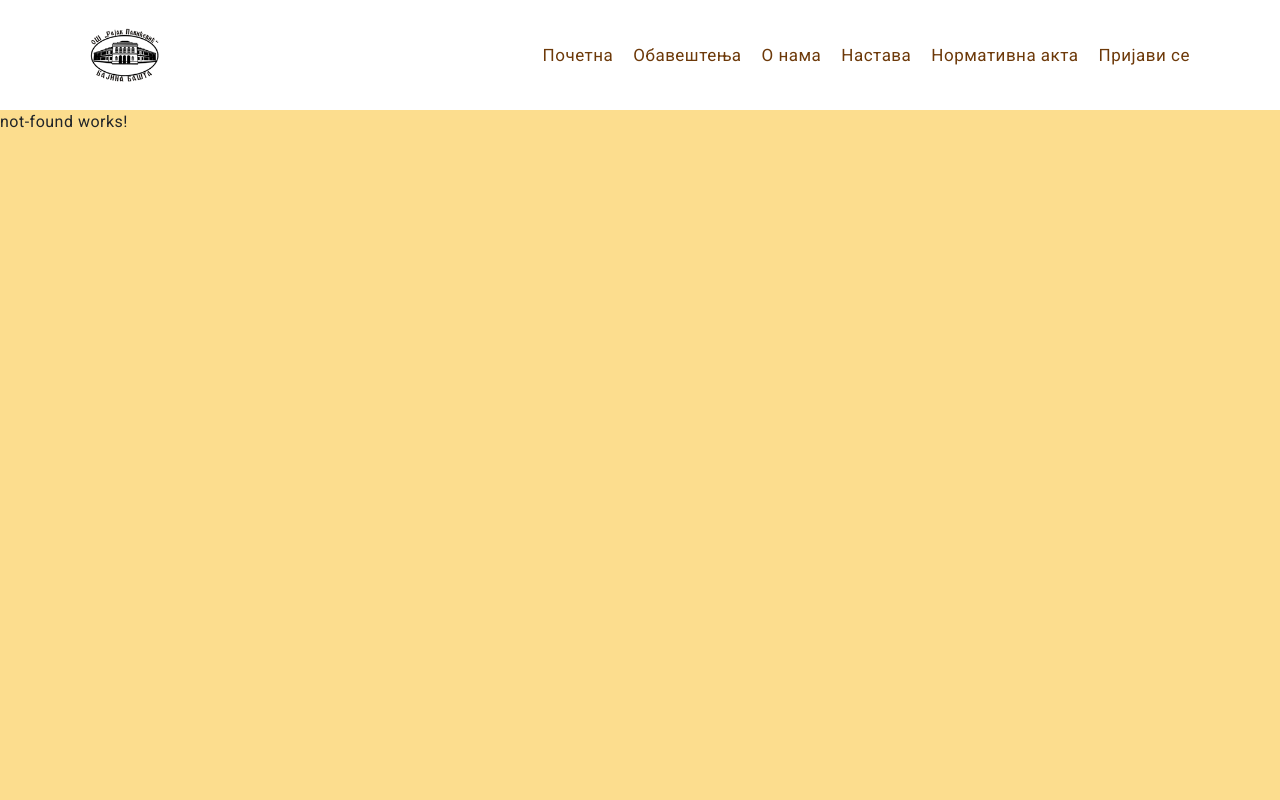
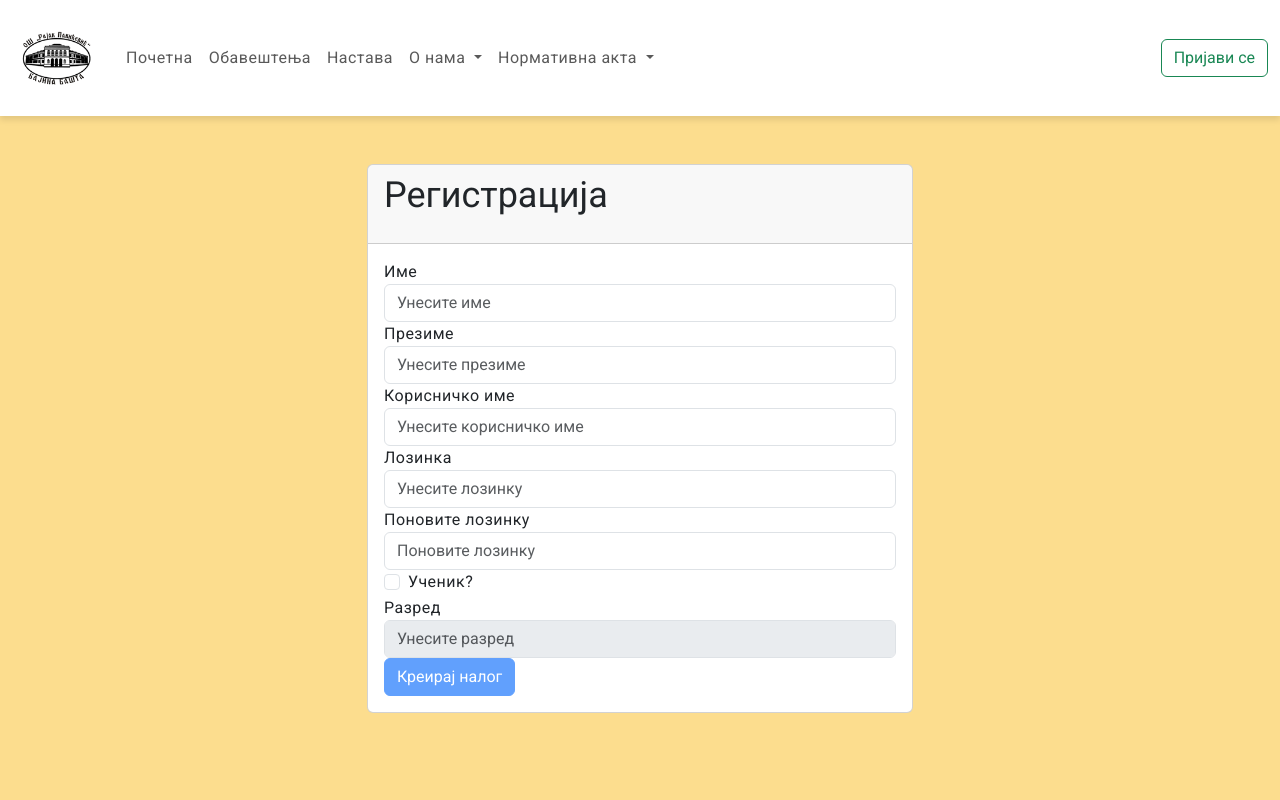
Before and after one commit to Lukakuncak/osrpavicevic-frontend, an Angular app: page /registruj-se in a window 1280 px wide. Shown: the top 800 px of the page. Built offline with nearby package versions, Linux system fonts and the light colour scheme.

Commit message:
navbar and sign up and register components

```diff
--- a/angular.json
+++ b/angular.json
@@ -32,7 +32,10 @@
               "node_modules/bootstrap/dist/css/bootstrap.min.css",
               "node_modules/bootstrap-icons/font/bootstrap-icons.min.css"
             ],
-            "scripts": [],
+            "scripts": [
+              "node_modules/@popperjs/core/dist/umd/popper-base.min.js",
+              "node_modules/bootstrap/dist/js/bootstrap.min.js"
+            ],
             "server": "src/main.server.ts",
             "prerender": true,
             "ssr": {
--- a/src/app/app.component.css
+++ b/src/app/app.component.css
@@ -8,6 +8,7 @@
     width: 100%;
     box-sizing: border-box;
     background-color: white;
+    box-shadow: 0 4px 6px rgba(0, 0, 0, 0.1);
     position: sticky;
     top: 0;
     z-index: 10;
--- a/src/app/header-component/header-component.component.css
+++ b/src/app/header-component/header-component.component.css
@@ -1,84 +1,4 @@
-.container{
-    padding: 10px;
-}
-
 .logo{
     height: 90px;
+    border-radius: 50%;
 }
-
-.logo:hover{
-    cursor: pointer;
-}
-
-.desktop-menu{
-    margin-top :30px;
-}
-
-.desktop-menu ul{
-    padding: 0;
-    margin: 0;
-}
-
-.desktop-menu ul a li {
-    list-style-type: none;
-    color: rgb(109, 57, 9);
-    display: inline-block;
-    font-size: 17px;
-    padding-left: 10px;
-    padding-top: 3px;
-    padding-bottom: 3px;
-    padding-right: 10px;
-}
-
-.desktop-menu ul a {
-    text-decoration: none;
-}
-
-.desktop-menu ul a li:hover {
-    background-color: rgb(252, 221, 142);
-    transition: 0.25s ease-in-out;
-}
-
-.menu-icon{
-    display: none;
-}
-
-@media  screen and (min-width:128px) and (max-width:1200px) {
-    .desktop-menu{
-        position: fixed;
-        transition: 0.2s ease-in-out;
-        right: -280px;
-        top: 80px;
-        background-color: white;
-        width: 280px;
-        height: 100%;
-    }
-
-    a{
-        text-decoration: none;
-    }
-
-    .desktop-menu ul a li{
-        display: block;
-        text-align: left;
-        margin: 0;
-        padding: 10px 0 10px 26px;
-        border-bottom:  1px solid rgb(109, 57, 9);
-    }
-
-    .menu-icon{
-        display: block;
-        color: rgb(109, 57, 9);
-        font-size: 40px;
-        padding: 10px;
-    }
-
-    .menu-icon:hover{
-        cursor: pointer;
-    }
-
-    .mobile-menu{
-        right: 0;
-        transition: 0.25s ease-in-out;
-    }
-}
--- a/src/app/header-component/header-component.component.html
+++ b/src/app/header-component/header-component.component.html
@@ -1,38 +1,46 @@
-<div class="container">
-  <div class="row">
-    <div class="col-md-3 col-sm-3 col-3">
-      <div class="logo-container">
-        <a routerLink="/pocetna">
-          <img src="logo.png" alt="logo skole" class="logo">
-        </a>
-      </div>
-    </div>
-    <div class="col-md-9 col-sm-9 col-9 text-end">
-      <div class="menu-icon" (click)="openMenu()">
-        <i class="{{menuIcon}}" style="color: rgb(109, 57, 9);"></i>
-      </div>
-      <div class="desktop-menu" [class.mobile-menu]="menuValue">
-        <ul>
-          <a routerLink="/pocetna" routerLinkActive="active" ariaCurrentWhenActive="page">
-            <li>Почетна</li>
+<nav class="navbar navbar-expand-lg bg-body-white">
+  <div class="container-fluid" >
+    <a class="navbar-brand" routerLink="/pocetna"><img src="logo.png" alt="logo skole" class="logo"></a>
+    <button class="navbar-toggler" type="button" data-bs-toggle="collapse" data-bs-target="#navbarSupportedContent" aria-controls="navbarSupportedContent" aria-expanded="false" aria-label="Toggle navigation">
+      <span class="navbar-toggler-icon"></span>
+    </button>
+    <div class="collapse navbar-collapse" id="navbarSupportedContent">
+      <ul class="navbar-nav me-auto mb-2 mb-lg-0">
+        <li class="nav-item">
+          <a class="nav-link" aria-current="page" routerLink="/pocetna" routerLinkActive="active" ariaCurrentWhenActive="page">Почетна</a>
+        </li>
+        <li class="nav-item">
+          <a class="nav-link" aria-current="page" routerLink="/obavestenja" routerLinkActive="active" ariaCurrentWhenActive="page">Обавештења</a>
+        </li>
+        <li class="nav-item">
+          <a class="nav-link" aria-current="page" routerLink="/nastava" routerLinkActive="active" ariaCurrentWhenActive="page">Настава</a>
+        </li>
+        <li class="nav-item dropdown">
+          <a class="nav-link dropdown-toggle" href="#" role="button" data-bs-toggle="dropdown" aria-expanded="false">
+            О нама
           </a>
-          <a routerLink="/obavestenja" routerLinkActive="active" ariaCurrentWhenActive="page">
-            <li>Обавештења</li>
+          <ul class="dropdown-menu">
+            <li><a class="dropdown-item" routerLink="/istorija" ariaCurrentWhenActive="page">Наши а успешни</a></li>
+            <li><a class="dropdown-item" routerLink="/istorija" ariaCurrentWhenActive="page">Носиоци вукове дипломе</a></li>
+            <li><a class="dropdown-item" routerLink="/istorija" ariaCurrentWhenActive="page">Запослени</a></li>
+            <li><a class="dropdown-item" routerLink="/istorija" ariaCurrentWhenActive="page">Савет родитеља</a></li>
+            <li><a class="dropdown-item" routerLink="/istorija" ariaCurrentWhenActive="page">Школски одбор</a></li>
+            <li><a class="dropdown-item" routerLink="/istorija" ariaCurrentWhenActive="page">Историја школе</a></li>
+          </ul>
+        </li>
+        <li class="nav-item dropdown">
+          <a class="nav-link dropdown-toggle" href="#" role="button" data-bs-toggle="dropdown" aria-expanded="false">
+            Нормативна акта
           </a>
-          <a routerLink="/istorija" routerLinkActive="active" ariaCurrentWhenActive="page">
-            <li>О нама</li>
-          </a>
-          <a routerLink="/raspored-casova" routerLinkActive="active" ariaCurrentWhenActive="page">
-            <li>Настава</li>
-          </a>
-          <a routerLink="/bitna-dokumenta" routerLinkActive="active" ariaCurrentWhenActive="page">
-            <li>Нормативна акта</li>
-          </a>
-          <a routerLink="/prijavi-se" routerLinkActive="active" ariaCurrentWhenActive="page">
-            <li>Пријави се</li>
-          </a>
-        </ul>
-      </div>
+          <ul class="dropdown-menu">
+            <li><a class="dropdown-item" routerLink="/normativna-akta" ariaCurrentWhenActive="page">Годишњи план рада школе</a></li>
+            <li><a class="dropdown-item" routerLink="/normativna-akta" ariaCurrentWhenActive="page">Правилници</a></li>
+            <li><a class="dropdown-item" routerLink="/normativna-akta" ariaCurrentWhenActive="page">Пословници</a></li>
+            <li><a class="dropdown-item" routerLink="/normativna-akta" ariaCurrentWhenActive="page">Јавне набавке</a></li>
+          </ul>
+        </li>
+      </ul>
+      <button class="btn btn-outline-success" type="button" routerLink="/prijavi-se" ariaCurrentWhenActive="page">Пријави се</button>
     </div>
   </div>
-</div>
+</nav>
--- a/src/app/header-component/header-component.component.ts
+++ b/src/app/header-component/header-component.component.ts
@@ -14,10 +14,5 @@ import { RouterLink, RouterLinkActive, RouterOutlet, } from '@angular/router';
   styleUrls: ['./header-component.component.css'] // Corrected to 'styleUrls'
 })
 export class HeaderComponentComponent {
-  menuValue: boolean = false;
-  menuIcon:string='bi bi-list';
-  openMenu(){
-    this.menuValue = !this.menuValue;
-    this.menuIcon = this.menuValue? 'bi bi-x': 'bi bi-list';
-  }
+
 }
--- /dev/null
+++ b/src/app/register/register.component.html
@@ -0,0 +1,44 @@
+<div class="container mt-5">
+    <div class="row justify-content-center">
+      <div class="col-md-6">
+        <div class="card">
+          <div class="card-header">
+            <h3>Регистрација</h3>
+          </div>
+          <div class="card-body">
+            <form [formGroup]="registrationForm" (ngSubmit)="onSubmit()">
+              <div class="form-group">
+                <label for="firstName">Име</label>
+                <input type="text" class="form-control" id="firstName" formControlName="firstName" placeholder="Унесите име">
+              </div>
+              <div class="form-group">
+                <label for="lastName">Презиме</label>
+                <input type="text" class="form-control" id="lastName" formControlName="lastName" placeholder="Унесите презиме">
+              </div>
+              <div class="form-group">
+                <label for="username">Корисничко име</label>
+                <input type="text" class="form-control" id="username" formControlName="username" placeholder="Унесите корисничко име">
+              </div>
+              <div class="form-group">
+                <label for="password">Лозинка</label>
+                <input type="password" class="form-control" id="password" formControlName="password" placeholder="Унесите лозинку">
+              </div>
+              <div class="form-group">
+                <label for="repeatPassword">Поновите лозинку</label>
+                <input type="password" class="form-control" id="repeatPassword" formControlName="repeatPassword" placeholder="Поновите лозинку">
+              </div>
+              <div class="form-group form-check">
+                <input type="checkbox" class="form-check-input" id="isStudent" formControlName="isStudent">
+                <label class="form-check-label" for="isStudent">Ученик?</label>
+              </div>
+              <div class="form-group">
+                <label for="grade">Разред</label>
+                <input type="number" class="form-control" id="grade" formControlName="grade" placeholder="Унесите разред">
+              </div>
+              <button type="submit" class="btn btn-primary" [disabled]="registrationForm.invalid">Креирај налог</button>
+            </form>
+          </div>
+        </div>
+      </div>
+    </div>
+  </div>
--- /dev/null
+++ b/src/app/register/register.component.ts
@@ -0,0 +1,41 @@
+import { CommonModule } from '@angular/common';
+import { Component } from '@angular/core';
+import { FormBuilder, FormGroup, ReactiveFormsModule, Validators } from '@angular/forms';
+
+@Component({
+  selector: 'app-register',
+  standalone: true,
+  imports: [CommonModule, ReactiveFormsModule],
+  templateUrl: './register.component.html',
+  styleUrl: './register.component.css'
+})
+export class RegisterComponent {
+  registrationForm: FormGroup;
+
+  constructor(private fb: FormBuilder) {
+    this.registrationForm = this.fb.group({
+      firstName: ['', Validators.required],
+      lastName: ['', Validators.required],
+      username: ['', Validators.required],
+      password: ['', Validators.required],
+      repeatPassword: ['', Validators.required],
+      isStudent: [false],
+      grade: [{ value: '', disabled: true }, [Validators.required, Validators.min(1), Validators.max(8)]]
+    });
+
+    this.registrationForm.get('isStudent')?.valueChanges.subscribe(isStudent => {
+      const gradeControl = this.registrationForm.get('grade');
+      if (isStudent) {
+        gradeControl?.enable();
+      } else {
+        gradeControl?.disable();
+      }
+    });
+  }
+
+  onSubmit() {
+    if (this.registrationForm.valid) {
+      console.log(this.registrationForm.value);
+    }
+  }
+}
--- a/src/app/sing-up/sing-up.component.html
+++ b/src/app/sing-up/sing-up.component.html
@@ -1 +1,33 @@
-<p>sing-up works!</p>
+<div class="container mt-5">
+    <div class="row justify-content-center">
+      <div class="col-md-6">
+        <div class="card">
+          <div class="card-header">
+            <h3>Пријавите се</h3>
+          </div>
+          <div class="card-body">
+            <form [formGroup]="signUpForm" (ngSubmit)="onSubmit()">
+              <div class="form-group">
+                <label for="username">Корисничко име</label>
+                <input type="text" class="form-control" id="username" formControlName="username" placeholder="Унесите корисничко име" required>
+                <div *ngIf="signUpForm.get('username').invalid && signUpForm.get('username').touched" class="text-danger">
+                  Корисничко име је обавезно.
+                </div>
+              </div>
+              <div class="form-group">
+                <label for="password">Лозинка</label>
+                <input type="password" class="form-control" id="password" formControlName="password" placeholder="Унесите лозинку" required>
+                <div *ngIf="signUpForm.get('password').invalid && signUpForm.get('password').touched" class="text-danger">
+                  Лозинка је обавезна.
+                </div>
+              </div>
+              <button type="submit" class="btn btn-primary" [disabled]="signUpForm.invalid">Пријава</button>
+            </form>
+            <div class="mt-3">
+              <p>Још увек нисте креирали налог? <a routerLink="/registruj-se">Креирај налог</a></p>
+            </div>
+          </div>
+        </div>
+      </div>
+    </div>
+  </div>
--- a/src/app/sing-up/sing-up.component.ts
+++ b/src/app/sing-up/sing-up.component.ts
@@ -1,12 +1,28 @@
+import { CommonModule } from '@angular/common';
 import { Component } from '@angular/core';
+import { FormBuilder, FormGroup, ReactiveFormsModule, Validators } from '@angular/forms';
+import { RouterLink } from '@angular/router';
 
 @Component({
   selector: 'app-sing-up',
   standalone: true,
-  imports: [],
+  imports: [CommonModule, ReactiveFormsModule, RouterLink],
   templateUrl: './sing-up.component.html',
   styleUrl: './sing-up.component.css'
 })
-export class SingUpComponent {
+export class SignUpComponent {
+  signUpForm: FormGroup;
 
+  constructor(private fb: FormBuilder) {
+    this.signUpForm = this.fb.group({
+      username: ['', Validators.required],
+      password: ['', Validators.required]
+    });
+  }
+
+  onSubmit() {
+    if (this.signUpForm.valid) {
+      console.log(this.signUpForm.value);
+    }
+  }
 }
```
Also changed, not shown: src/app/app.routes.ts (+6 -4 lines), src/app/register/register.component.css (added).
